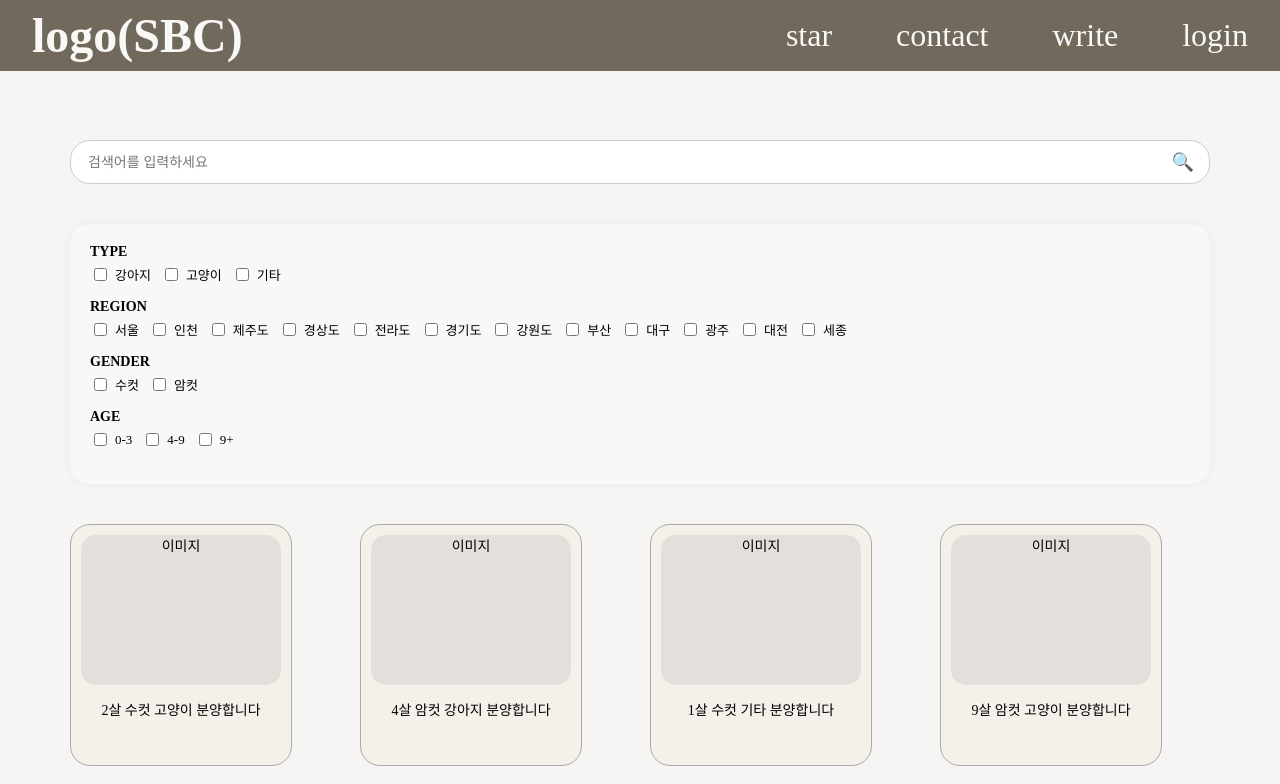
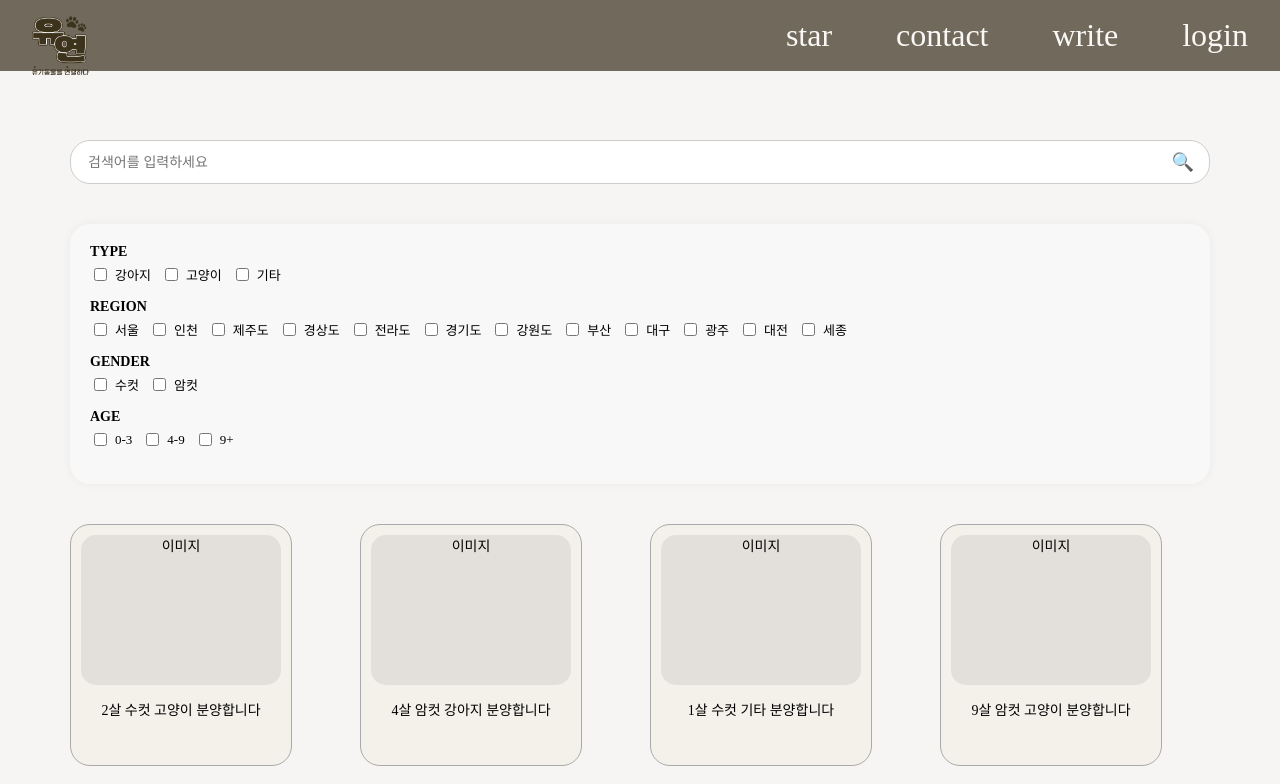
Before and after one commit to InhaH-A-Team/InhaH-A-Team, a React (Vite) app: page / in a window 1280 px wide. Shown: the top 784 px of the page. Built offline with nearby package versions, Linux system fonts and the light colour scheme; a web font is replaced by a local one.

Commit message:
로고 삽입

```diff
--- a/src/components/Nav.css
+++ b/src/components/Nav.css
@@ -40,3 +40,9 @@
 .nav-item:hover, .nav-logo:hover {
   color:#C3BCA3;
 }
+
+.nav-logo-img {
+  height: 60px;
+  object-fit: contain;
+  margin-top: 30px;
+}
--- a/src/components/Nav.jsx
+++ b/src/components/Nav.jsx
@@ -1,13 +1,15 @@
 import { Link } from 'react-router-dom';
 import './Nav.css';
-
+import logoImg from '../assets/logo.png'; // 경로는 저장한 위치에 따라 조정
 
 function Nav() {
   return (
     <nav className="nav-container">
       {/* 로고 표시 */}
       <div className="nav-left">
-        <Link to="/" className="nav-logo">logo(SBC)</Link>
+        <Link to="/" className="nav-logo">
+          <img src={logoImg} alt="logo" className="nav-logo-img" />
+        </Link>
       </div>
 
       {/* 기능별 집합 */}
```
Also changed, not shown: src/assets/logo.png (added).
